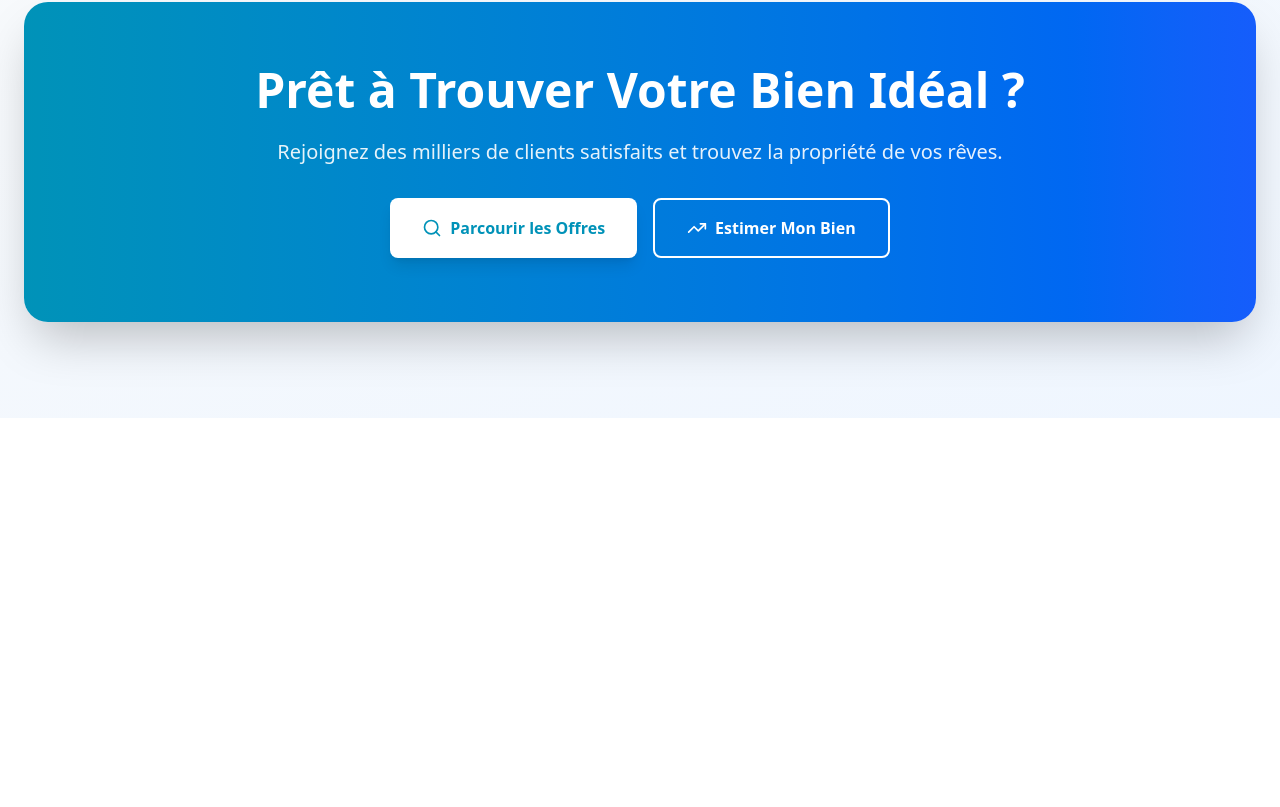
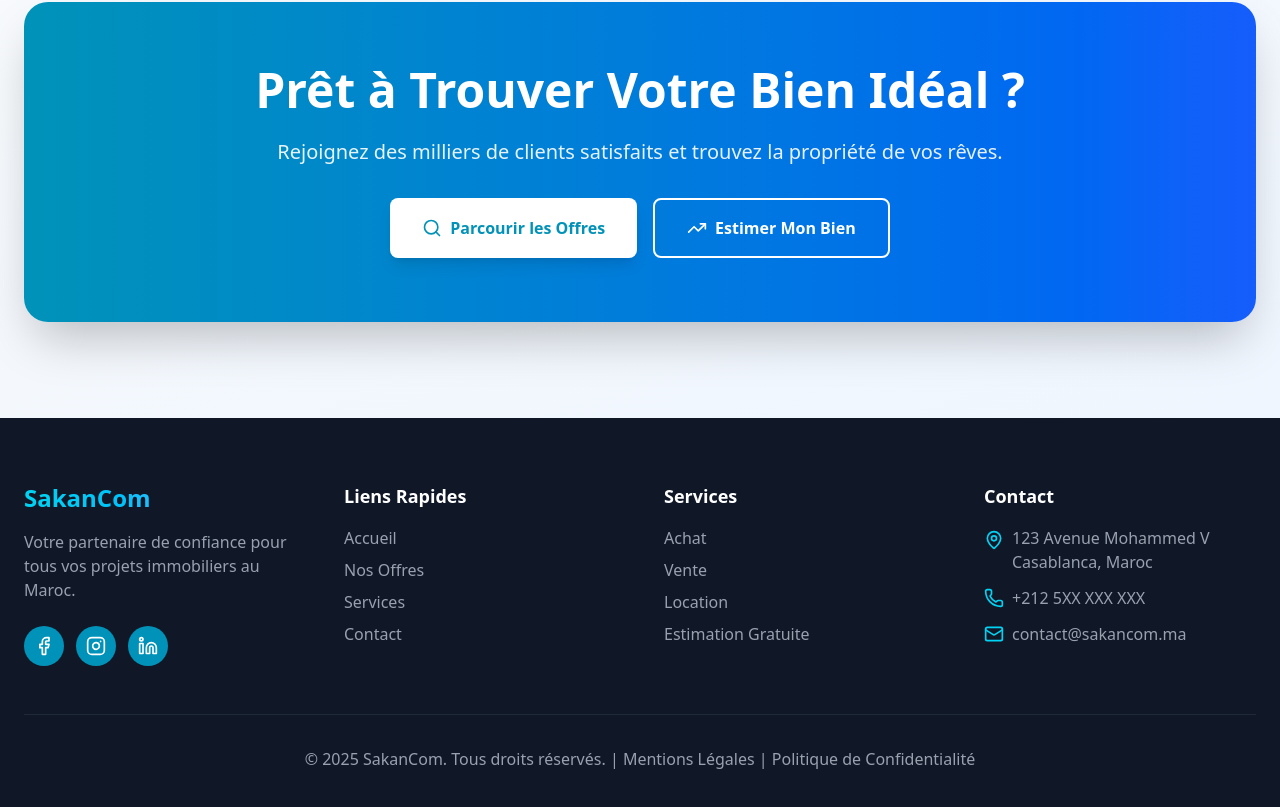
Before and after one commit to Hamadi2006/PFE, a React (Vite) app in the folder front-end/: page / in a window 1280 px wide. Shown: the part 2506-3313 px from the top of the page. Before the commit the page ends 2924 px from the top, so only its background shows below. Built offline with nearby package versions, Linux system fonts and the light colour scheme.

Commit message:
HomePage: done

```diff
--- a/front-end/src/App.jsx
+++ b/front-end/src/App.jsx
@@ -3,6 +3,7 @@ import "./App.css";
 import Header from "./components/Header";
 import {  Route, Routes} from 'react-router-dom';
 import HomePage from "./Pages/HomePage";
+import Footer from "./components/Footer";
 function App() {
   return (
     <>
@@ -12,6 +13,7 @@ function App() {
         <Route path="/" element={<HomePage/>} />
         {/* Add more routes as needed */}
       </Routes>
+      <Footer/>
     </>
   );
 }
--- /dev/null
+++ b/front-end/src/components/Footer.jsx
@@ -0,0 +1,97 @@
+import React from "react";
+import { Facebook, Instagram, Linkedin, MapPin, Phone, Mail } from "lucide-react";
+import { useTranslation } from "react-i18next";
+
+function Footer() {
+  const { t } = useTranslation();
+
+  return (
+    <footer className="bg-gray-900 text-white py-16">
+      <div className="container mx-auto px-6">
+        <div className="grid grid-cols-1 md:grid-cols-4 gap-12">
+          {/* Brand Section */}
+          <div>
+            <h2 className="text-2xl font-bold bg-gradient-to-r from-cyan-400 to-blue-400 bg-clip-text text-transparent mb-4">
+              SakanCom
+            </h2>
+            <p className="text-gray-400">{t("footer.about")}</p>
+            <div className="mt-6 flex gap-3">
+              {[Facebook, Instagram, Linkedin].map((Icon, index) => (
+                <a
+                  key={index}
+                  href="#"
+                  className="w-10 h-10 bg-cyan-600 rounded-full flex items-center justify-center hover:bg-cyan-700 transition-colors"
+                >
+                  <Icon size={20} />
+                </a>
+              ))}
+            </div>
+          </div>
+
+          {/* Quick Links */}
+          <div>
+            <h4 className="text-lg font-bold mb-4">{t("footer.quickLinks.title")}</h4>
+            <ul className="space-y-2 text-gray-400">
+              {t("footer.quickLinks.items", { returnObjects: true }).map((item, i) => (
+                <li key={i}>
+                  <a href="#" className="hover:text-cyan-400 transition-colors">
+                    {item}
+                  </a>
+                </li>
+              ))}
+            </ul>
+          </div>
+
+          {/* Services */}
+          <div>
+            <h4 className="text-lg font-bold mb-4">{t("footer.services.title")}</h4>
+            <ul className="space-y-2 text-gray-400">
+              {t("footer.services.items", { returnObjects: true }).map((item, i) => (
+                <li key={i}>
+                  <a href="#" className="hover:text-cyan-400 transition-colors">
+                    {item}
+                  </a>
+                </li>
+              ))}
+            </ul>
+          </div>
+
+          {/* Contact */}
+          <div>
+            <h4 className="text-lg font-bold mb-4">{t("footer.contact.title")}</h4>
+            <ul className="space-y-3 text-gray-400">
+              <li className="flex items-start gap-2">
+                <MapPin size={20} className="text-cyan-400 flex-shrink-0 mt-1" />
+                <span>{t("footer.contact.address")}</span>
+              </li>
+              <li className="flex items-center gap-2">
+                <Phone size={20} className="text-cyan-400" />
+                <span>{t("footer.contact.phone")}</span>
+              </li>
+              <li className="flex items-center gap-2">
+                <Mail size={20} className="text-cyan-400" />
+                <span>{t("footer.contact.email")}</span>
+              </li>
+            </ul>
+          </div>
+        </div>
+
+        {/* Bottom Section */}
+        <div className="border-t border-gray-800 mt-12 pt-8 text-center text-gray-400">
+          <p>
+            © 2025 SakanCom. {t("footer.rights")} |{" "}
+            <a href="#" className="hover:text-cyan-400 transition-colors">
+              {t("footer.legal")}
+            </a>{" "}
+            |{" "}
+            <a href="#" className="hover:text-cyan-400 transition-colors">
+              {t("footer.privacy")}
+            </a>
+          </p>
+        </div>
+      </div>
+    </footer>
+  );
+}
+
+export default Footer;
--- a/front-end/src/locales/ar/translation.json
+++ b/front-end/src/locales/ar/translation.json
@@ -51,5 +51,25 @@
     "subtitle": "انضم إلى آلاف العملاء السعداء وابحث عن منزل أحلامك اليوم.",
     "browse": "تصفح العروض",
     "estimate": "قيّم عقارك"
+  },
+  "footer": {
+    "about": "شريكك الموثوق لجميع مشاريعك العقارية في المغرب.",
+    "quickLinks": {
+      "title": "روابط سريعة",
+      "items": ["الرئيسية", "عروضنا", "الخدمات", "اتصل بنا"]
+    },
+    "services": {
+      "title": "الخدمات",
+      "items": ["شراء", "بيع", "إيجار", "تقييم مجاني"]
+    },
+    "contact": {
+      "title": "تواصل معنا",
+      "address": "123 شارع محمد الخامس\nالدار البيضاء، المغرب",
+      "phone": "+212 5XX XXX XXX",
+      "email": "contact@sakancom.ma"
+    },
+    "rights": "جميع الحقوق محفوظة.",
+    "legal": "الشروط القانونية",
+    "privacy": "سياسة الخصوصية"
   }
 }
--- a/front-end/src/locales/en/translation.json
+++ b/front-end/src/locales/en/translation.json
@@ -51,5 +51,24 @@
     "subtitle": "Join thousands of happy clients and discover your dream home today.",
     "browse": "Browse Listings",
     "estimate": "Estimate My Property"
+  },"footer": {
+    "about": "Your trusted partner for all real estate projects in Morocco.",
+    "quickLinks": {
+      "title": "Quick Links",
+      "items": ["Home", "Listings", "Services", "Contact"]
+    },
+    "services": {
+      "title": "Services",
+      "items": ["Buy", "Sell", "Rent", "Free Valuation"]
+    },
+    "contact": {
+      "title": "Contact",
+      "address": "123 Mohammed V Avenue\nCasablanca, Morocco",
+      "phone": "+212 5XX XXX XXX",
+      "email": "contact@sakancom.ma"
+    },
+    "rights": "All rights reserved.",
+    "legal": "Legal Notice",
+    "privacy": "Privacy Policy"
   }
 }
--- a/front-end/src/locales/fr/translation.json
+++ b/front-end/src/locales/fr/translation.json
@@ -51,5 +51,25 @@
     "subtitle": "Rejoignez des milliers de clients satisfaits et trouvez la propriété de vos rêves.",
     "browse": "Parcourir les Offres",
     "estimate": "Estimer Mon Bien"
+  },
+  "footer": {
+    "about": "Votre partenaire de confiance pour tous vos projets immobiliers au Maroc.",
+    "quickLinks": {
+      "title": "Liens Rapides",
+      "items": ["Accueil", "Nos Offres", "Services", "Contact"]
+    },
+    "services": {
+      "title": "Services",
+      "items": ["Achat", "Vente", "Location", "Estimation Gratuite"]
+    },
+    "contact": {
+      "title": "Contact",
+      "address": "123 Avenue Mohammed V\nCasablanca, Maroc",
+      "phone": "+212 5XX XXX XXX",
+      "email": "contact@sakancom.ma"
+    },
+    "rights": "Tous droits réservés.",
+    "legal": "Mentions Légales",
+    "privacy": "Politique de Confidentialité"
   }
 }
```
